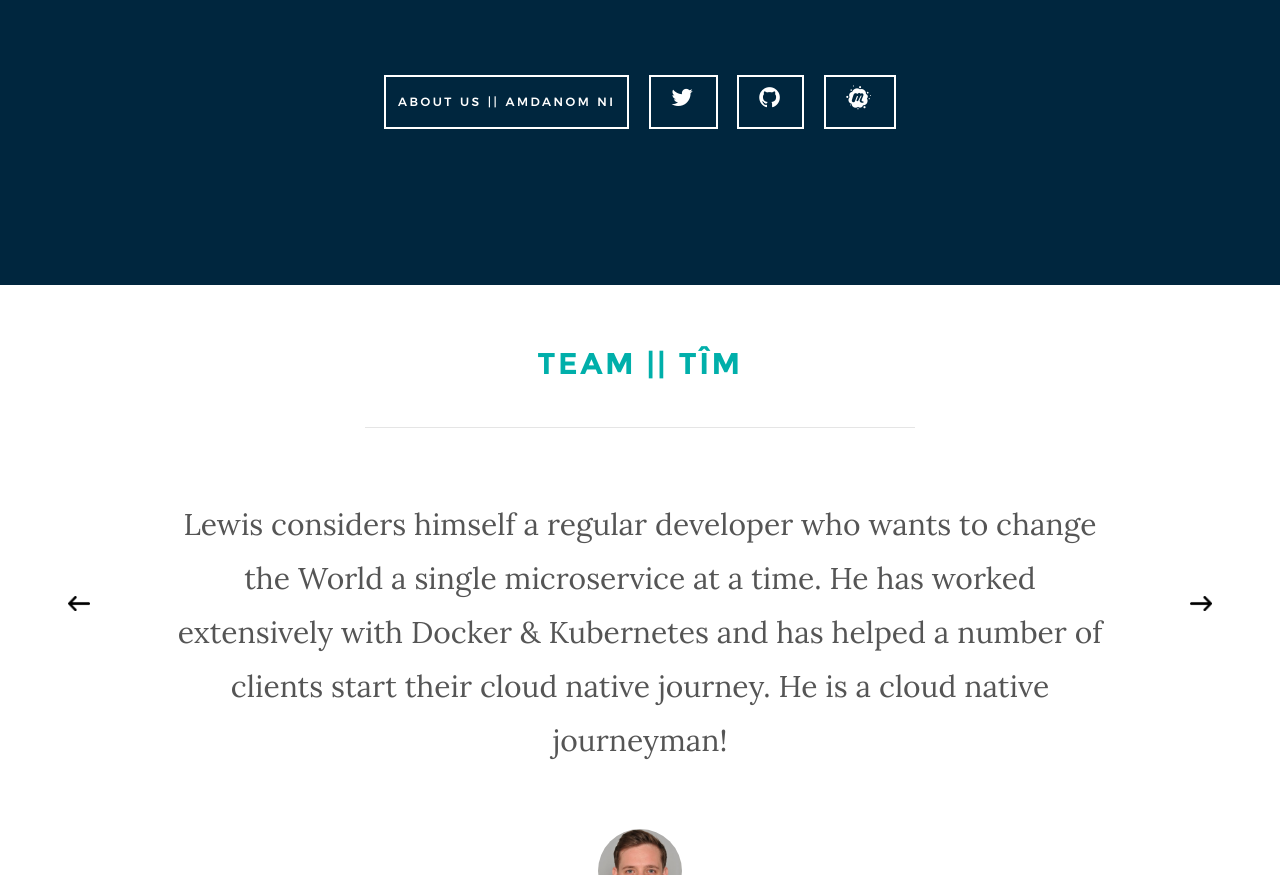
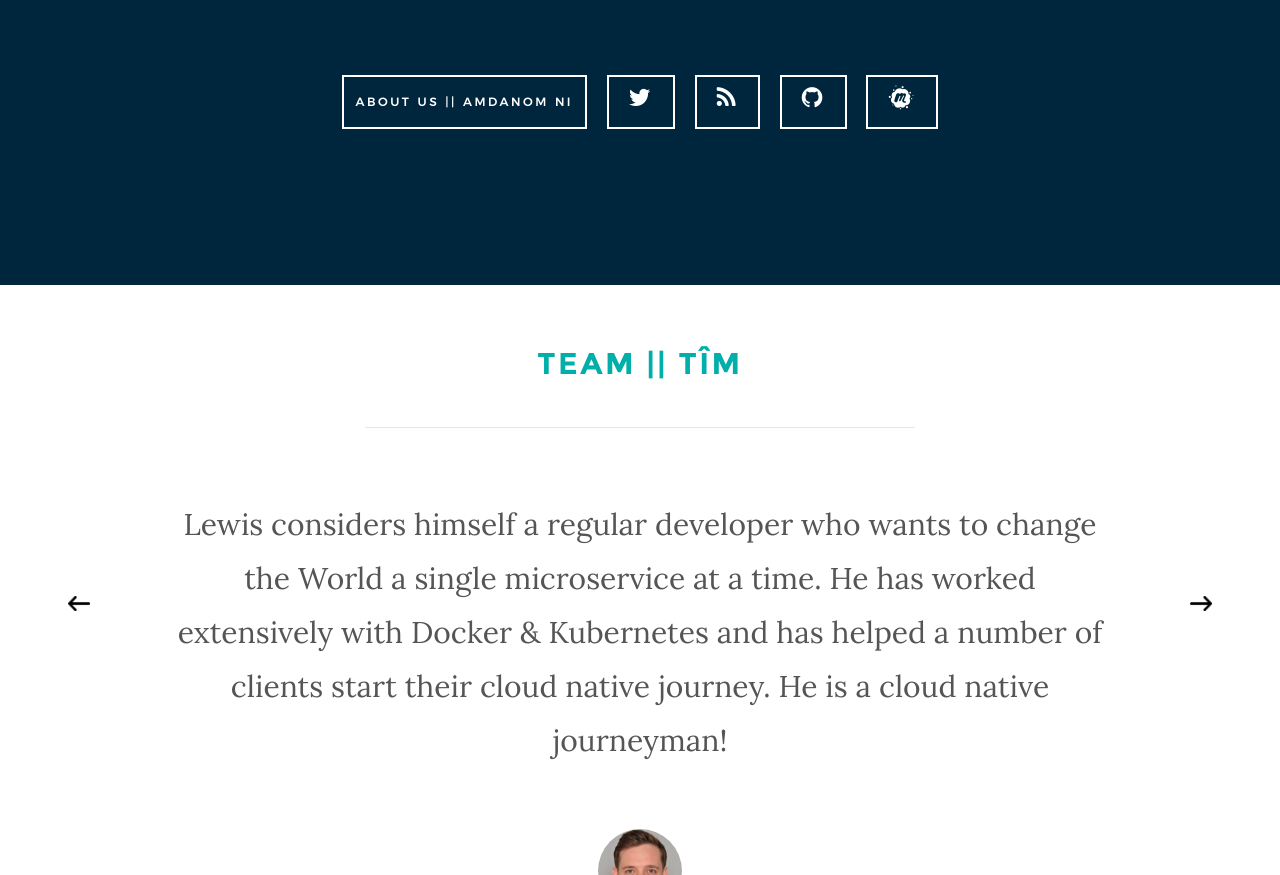
Before and after one commit to alljames/Web, a plain HTML site: page index.html in a window 1280 px wide. Shown: the part 1018-1893 px from the top of the page. Drawn offline with Linux system fonts and the light colour scheme; files whose address does not match are found by name.

Commit message:
Added blog

```diff
--- a/index.html
+++ b/index.html
@@ -104,6 +104,9 @@
                     </a>
                     <a class="btn btn--stroke" href="https://twitter.com/cloudnativewal" target="_blank">
                         <i class="fa fa-twitter fa-2x social-icon" aria-hidden="true"></i>
+                    </a>
+                    <a class="btn btn--stroke" href="https://blog.cloudnativewales.io" target="_blank">
+                        <i class="fa fa-rss fa-2x social-icon" aria-hidden="true"></i>
                     </a>
                     <a href="https://github.com/cloudnativewales" target="_blank" class="btn btn--stroke">
                         <i class="fa fa-github fa-2x social-icon" aria-hidden="true"></i>
```
